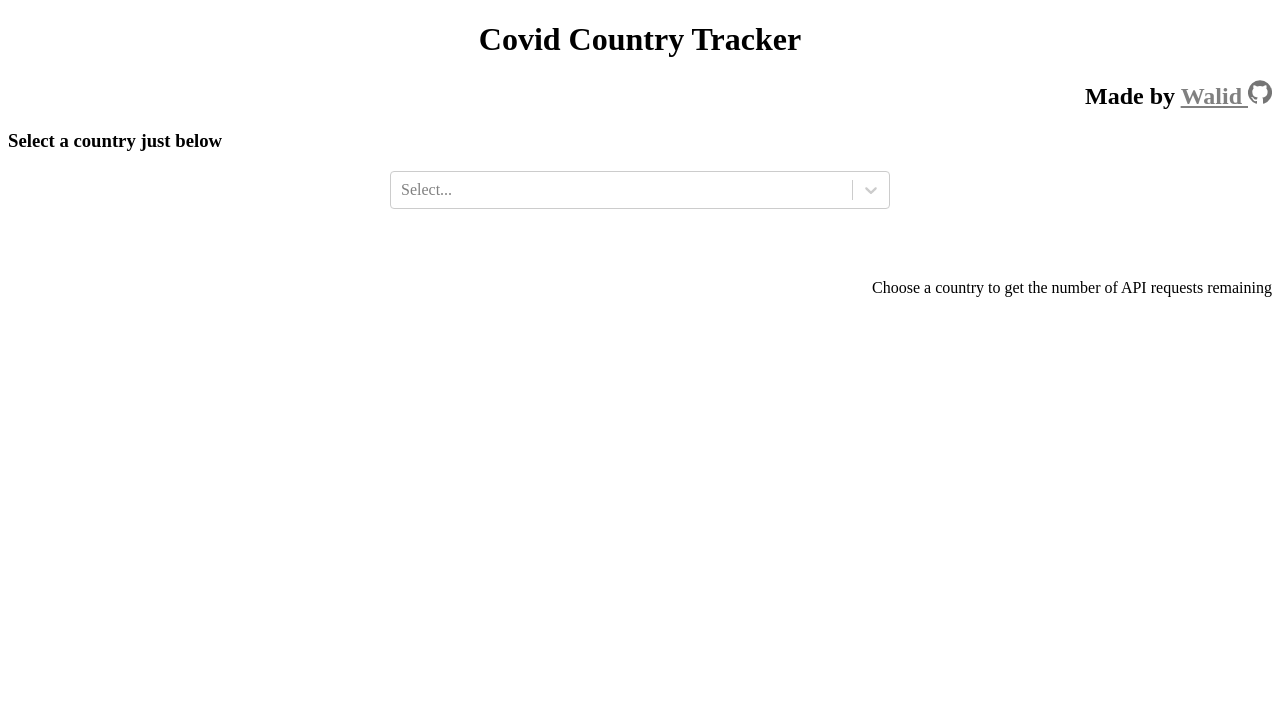
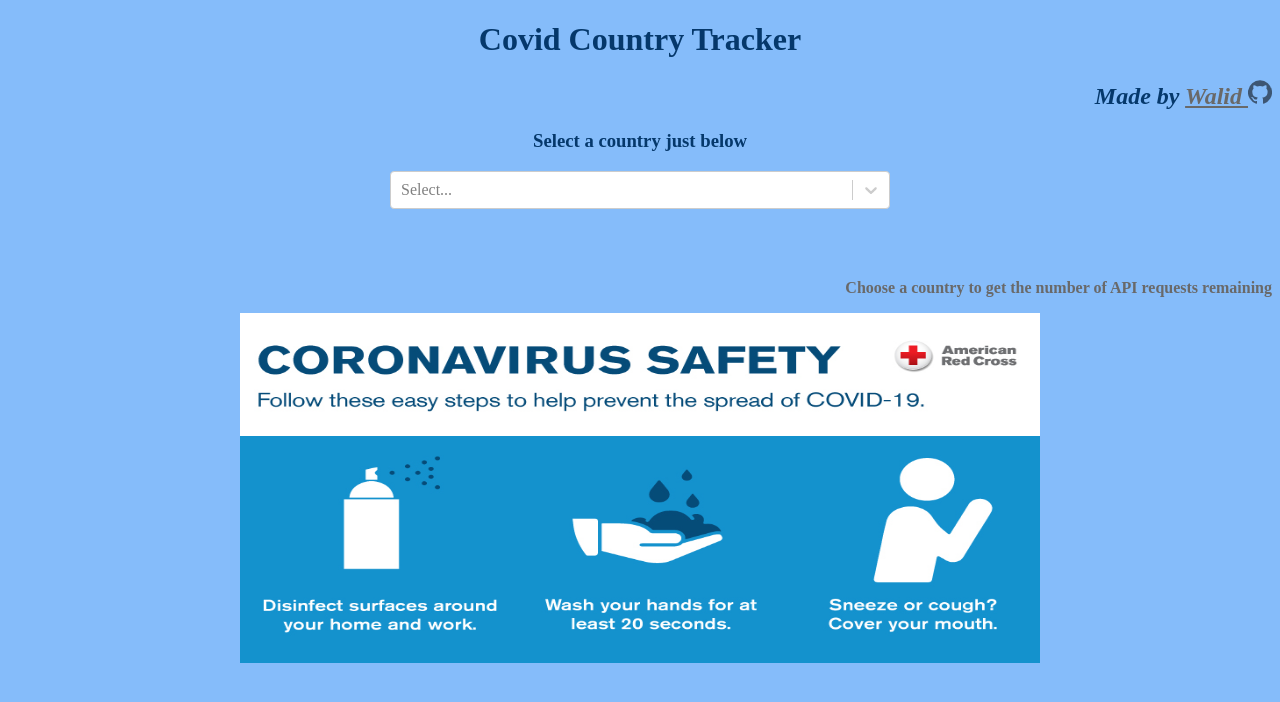
Before and after one commit to Mysticboi/covid-tracker, a React (Create React App) app: page / in a window 1280 px wide. Shown: the top 702 px of the page. Built offline with nearby package versions, Linux system fonts and the light colour scheme.

Commit message:
styling and safety

```diff
--- a/src/App.css
+++ b/src/App.css
@@ -1,13 +1,44 @@
-h1 {
+h1, .error, h3 {
   text-align: center;
 }
 
 .author {
   text-align: right;
+  font-style: italic;
+}
+
+h1,h3, .author, .api{
+  color: #05386B;
 }
 
 .error {
-  color: red;
+  color: rgb(209, 6, 6);
   font-style: italic;
-  text-align: center;
 }
+
+
+body {
+  background-color: #85bcfa;
+}
+
+.api{
+  font-weight: bold;
+}
+
+.api , a{
+  color : rgb(105, 105, 105);
+}
+
+a {
+  font-weight: bold;
+}
+
+.safetyImg {
+  margin: auto;
+  width: 800px;
+  height: 350px;
+}
+img {
+  width: 800px;
+  height: 350px;
+}
--- a/src/App.js
+++ b/src/App.js
@@ -10,6 +10,8 @@ import countries from './data/countries.json';
 import Select from 'react-select';
 import { fetchTotalCovidStatus } from './util/api';
 import { isMobile } from 'react-device-detect';
+
+import safety from './assets/covid-safety-measures.jpg';
 
 const countriesOptions = countries.map((item) => {
   const name = item.name;
@@ -64,7 +66,6 @@ function App() {
           href="https://github.com/Mysticboi"
           target="_blank"
           rel="noreferrer"
-          style={{ color: 'gray' }}
         >
           Walid
           <span> </span>
@@ -89,7 +90,7 @@ function App() {
       {totalCovidCountry.length !== 0 && (
         <div style={{ display: 'flex', justifyContent: 'center' }}>
           <Button
-            variant="outlined"
+            variant="contained"
             color="primary"
             size="small"
             startIcon={<Delete />}
@@ -106,11 +107,15 @@ function App() {
 
       <div style={{ textAlign: 'right' }}>
         {remainingRequests !== 0 && (
-          <p>Number of API requests remaining: {remainingRequests}</p>
+          <p className="api">Number of API requests remaining: {remainingRequests}</p>
         )}
         {remainingRequests === 0 && (
-          <p>Choose a country to get the number of API requests remaining</p>
+          <p className="api">Choose a country to get the number of API requests remaining</p>
         )}
+      </div>
+
+      <div className="safetyImg">
+        <img src={safety} alt="safetyMeasures"></img>
       </div>
     </div>
   );
```
Also changed, not shown: src/assets/covid-safety-measures.jpg (added).
